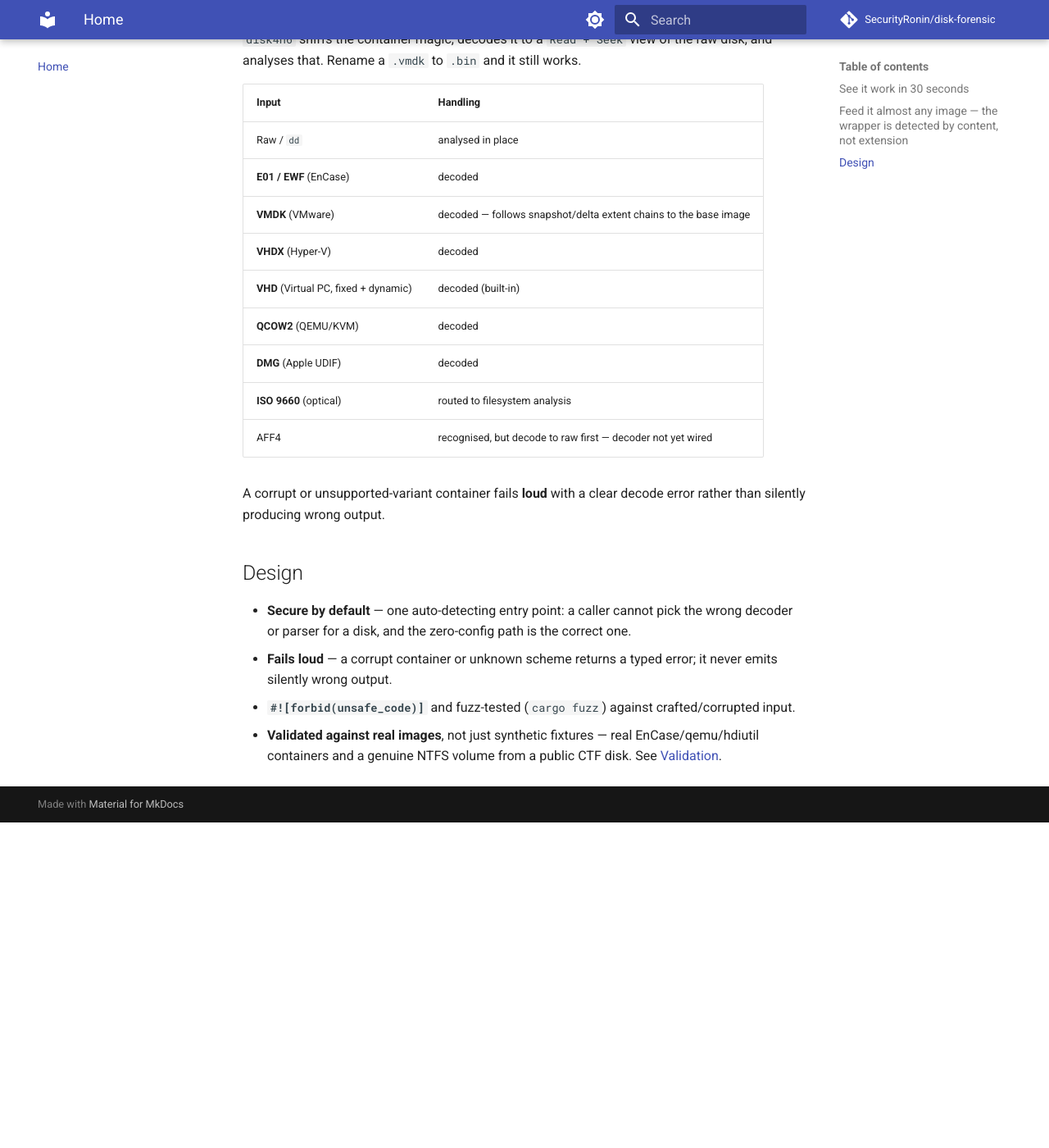
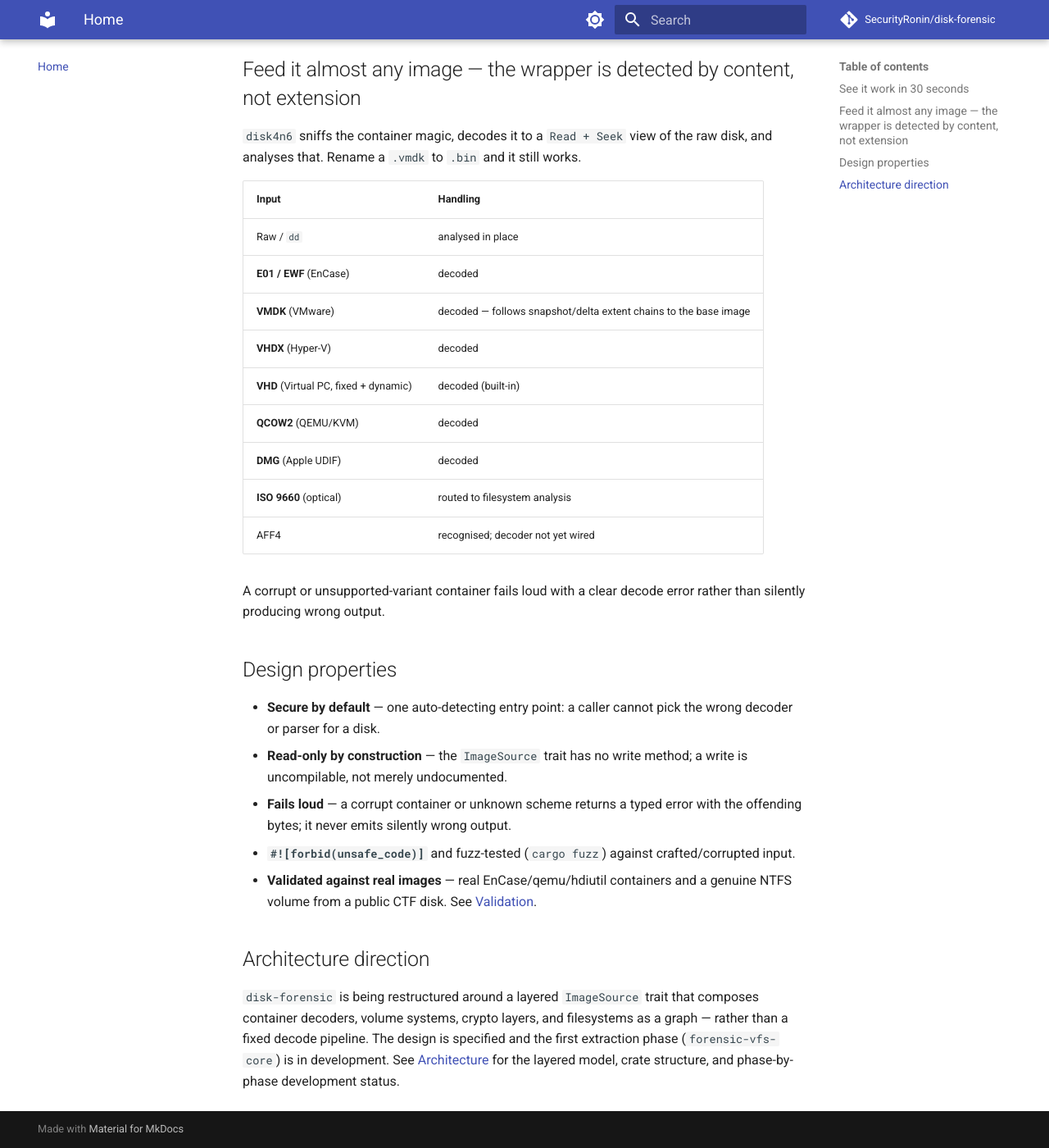
Before and after one commit to SecurityRonin/disk-forensic, an MkDocs documentation site: the page built from docs/index.md, in a window 1280 px wide and 1400 px high, scrolled down 1031 px. Shown: the whole window at 82% size. Built offline with MkDocs 1.6.1 and Material for MkDocs 9.7.7, drawn with Linux system fonts in a browser that asks for light colours; comment, search, counter and statistics services are not loaded; before the commit the page ends 2034 px from its top, so only the background shows below that; some of the changed text lies outside the part shown.

Commit message:
docs: reframe disk-forensic around the universal forensic VFS architecture
README and docs now present disk-forensic as the fleet's universal forensic VFS
foundation while scrupulously distinguishing what ships today (container decode,
MBR/GPT/APM, live triage, ISO analysis) from the three-crate split that is in
development or planned. Adds docs/architecture.md with the layered ImageSource
model, crate-structure table, and a phase-status table (Phase 1 in development,
Phases 2-6 planned) gated on Case-001 ingest parity. Updates docs/index.md to
mirror the README framing and links the new page. Adds "Architecture" to the
mkdocs.yml nav. mkdocs build --strict exits 0.

Co-Authored-By: Claude Opus 4.8 <noreply@anthropic.com>

```diff
--- a/docs/index.md
+++ b/docs/index.md
@@ -1,6 +1,8 @@
 # disk-forensic
 
-**Point `disk4n6` at any disk image or forensic container — E01, VMDK, VHDX, VHD, QCOW2, DMG, raw `dd`, or an ISO — and it decodes the wrapper, identifies the partitioning scheme (MBR / GPT / APM), and runs the right forensic parser.** No carving out a raw image first, no guessing which tool to reach for.
+**`disk4n6` is the fleet's universal forensic disk layer.** Point it at any container — E01, VMDK, VHDX, VHD, QCOW2, DMG, raw `dd`, or ISO — and it decodes the wrapper, identifies the partitioning scheme (MBR / GPT / APM), and runs the right forensic parser. Run it bare and it maps every physical disk and partition on the live system — macOS, Linux, and Windows in one unified output — with acquisition-integrity findings you need before you image.
+
+The library is also the foundation for the fleet's [universal forensic VFS](architecture.md): a layered trait model that will let `issen`, `4n6mount`, and `disk4n6` share one open-any-image entry point rather than three parallel detection stacks.
 
 ## See it work in 30 seconds
 
@@ -44,13 +46,18 @@ That E01 was decoded, the protective MBR cross-checked, and the GPT parsed — o
 | **QCOW2** (QEMU/KVM) | decoded |
 | **DMG** (Apple UDIF) | decoded |
 | **ISO 9660** (optical) | routed to filesystem analysis |
-| AFF4 | recognised, but decode to raw first — decoder not yet wired |
+| AFF4 | recognised; decoder not yet wired |
 
-A corrupt or unsupported-variant container fails **loud** with a clear decode error rather than silently producing wrong output.
+A corrupt or unsupported-variant container fails loud with a clear decode error rather than silently producing wrong output.
 
-## Design
+## Design properties
 
-- **Secure by default** — one auto-detecting entry point: a caller cannot pick the wrong decoder or parser for a disk, and the zero-config path is the correct one.
-- **Fails loud** — a corrupt container or unknown scheme returns a typed error; it never emits silently wrong output.
+- **Secure by default** — one auto-detecting entry point: a caller cannot pick the wrong decoder or parser for a disk.
+- **Read-only by construction** — the `ImageSource` trait has no write method; a write is uncompilable, not merely undocumented.
+- **Fails loud** — a corrupt container or unknown scheme returns a typed error with the offending bytes; it never emits silently wrong output.
 - **`#![forbid(unsafe_code)]`** and fuzz-tested (`cargo fuzz`) against crafted/corrupted input.
-- **Validated against real images**, not just synthetic fixtures — real EnCase/qemu/hdiutil containers and a genuine NTFS volume from a public CTF disk. See [Validation](VALIDATION.md).
+- **Validated against real images** — real EnCase/qemu/hdiutil containers and a genuine NTFS volume from a public CTF disk. See [Validation](VALIDATION.md).
+
+## Architecture direction
+
+`disk-forensic` is being restructured around a layered `ImageSource` trait that composes container decoders, volume systems, crypto layers, and filesystems as a graph — rather than a fixed decode pipeline. The design is specified and the first extraction phase (`forensic-vfs-core`) is in development. See [Architecture](architecture.md) for the layered model, crate structure, and phase-by-phase development status.
--- a/mkdocs.yml
+++ b/mkdocs.yml
@@ -41,6 +41,7 @@ markdown_extensions:
 
 nav:
   - Home: index.md
+  - Architecture: architecture.md
   - Validation: VALIDATION.md
   - Privacy Policy: privacy.md
   - Terms of Service: terms.md
```
Also changed, not shown: README.md (+56 -41 lines), docs/architecture.md (added, +74 -0 lines).
